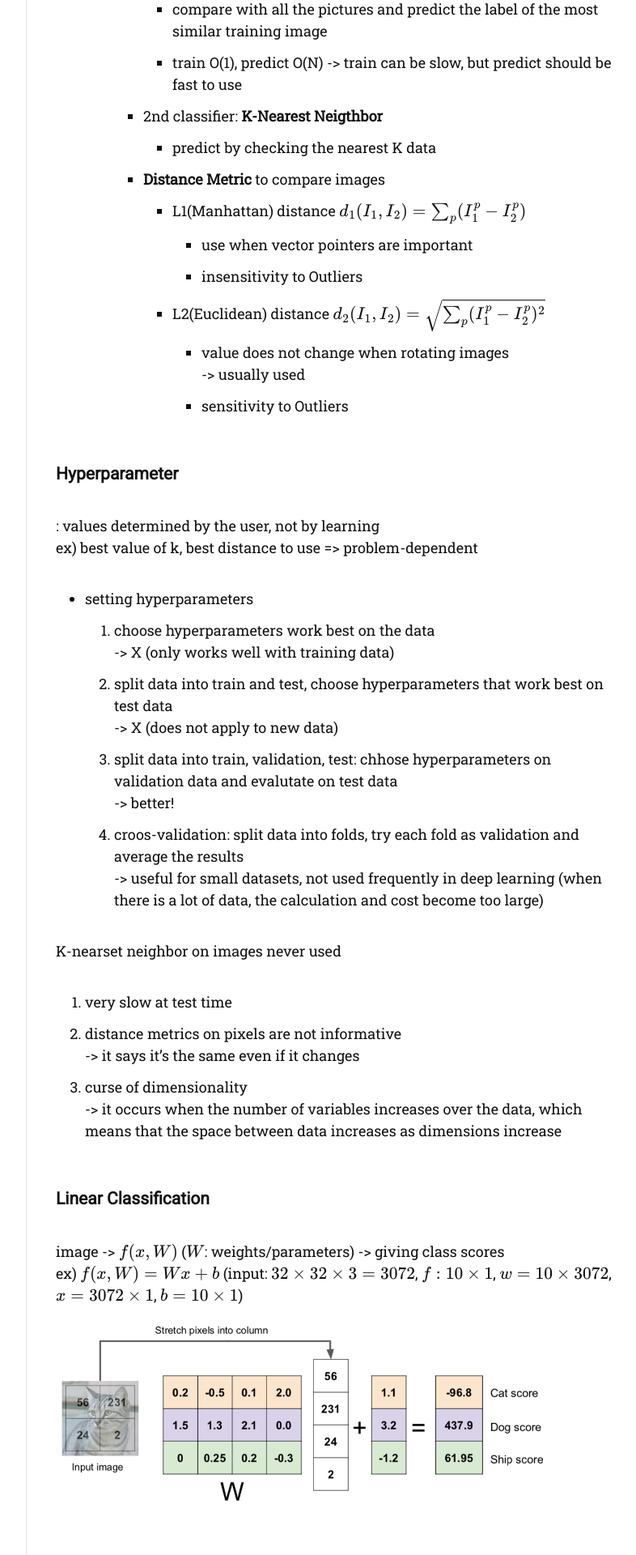
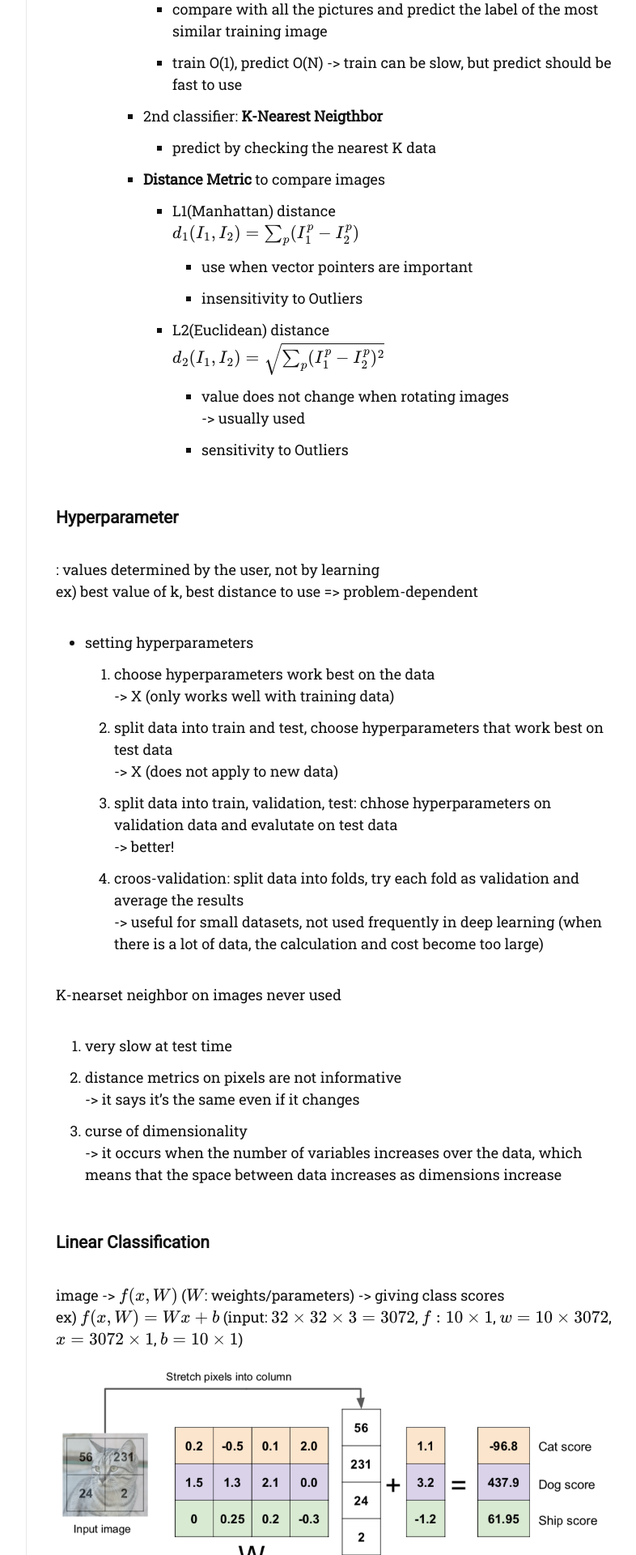
Before and after one commit to dlgur1994/dlgur1994.github.io, a Jekyll site: the page built from _posts/2021-07-18-CS231n-Lecture2.md, in a window 1280 px wide. Shown: the part 1118-3038 px from the top of the page at 81% size, without its empty margins (357-1143 px from the left). Built offline with Jekyll 4.4.1, drawn with Linux system fonts in a browser that asks for light colours; nearby versions of some CDN libraries; some web fonts are replaced; comment, search, counter and statistics services are not loaded; some of the changed text lies outside the part shown.

Commit message:
cs231n lec2 ing 21/07/18

```diff
--- a/_posts/2021-07-18-CS231n-Lecture2.md
+++ b/_posts/2021-07-18-CS231n-Lecture2.md
@@ -33,11 +33,11 @@
         - 2nd classifier: **K-Nearest Neigthbor**
             - predict by checking the nearest K data
         - **Distance Metric** to compare images
-            - L1(Manhattan) distance
+            - L1(Manhattan) distance<br/>
                 $$d_1(I_1, I_2) = \sum_p(I_1^p - I_2^p)$$
                 - use when vector pointers are important
                 - insensitivity to Outliers
-            - L2(Euclidean) distance
+            - L2(Euclidean) distance<br/>
                 $$d_2(I_1,I_2) = \sqrt{\sum_p(I_1^p - I_2^p)^2}$$
                 - value does not change when rotating images<br/>
                 -> usually used
@@ -67,14 +67,14 @@
 ### Linear Classification
 image -> $$f(x, W)$$ ($$W$$: weights/parameters) -> giving class scores<br/>
 ex) $$f(x,W) = Wx + b$$ (input: $$32\times32\times3=3072$$, $$f:10\times1$$, $$w=10\times3072$$, $$x=3072\times1$$, $$b=10\times1$$)
-![1](/images/cs231n/lec2/1.png){: width="90%" height="90%"}
+![1](/images/cs231n/lec2/1.png){: width="100%" height="100%"}
 <br/>
 <br/>
 
 - hard cases for a linear classifier
-    - ![2](/images/cs231n/lec2/2.png){: width="70%" height="50%"}
-    - ![3](/images/cs231n/lec2/3.png){: width="70%" height="50%"}
-    - ![4](/images/cs231n/lec2/4.png){: width="70%" height="50%"}
+    - ![2](/images/cs231n/lec2/2.png){: width="40%" height="40%"}
+    - ![3](/images/cs231n/lec2/3.png){: width="40%" height="40%"}
+    - ![4](/images/cs231n/lec2/4.png){: width="40%" height="40%"}
 
 <br/>
 <br/>
```
